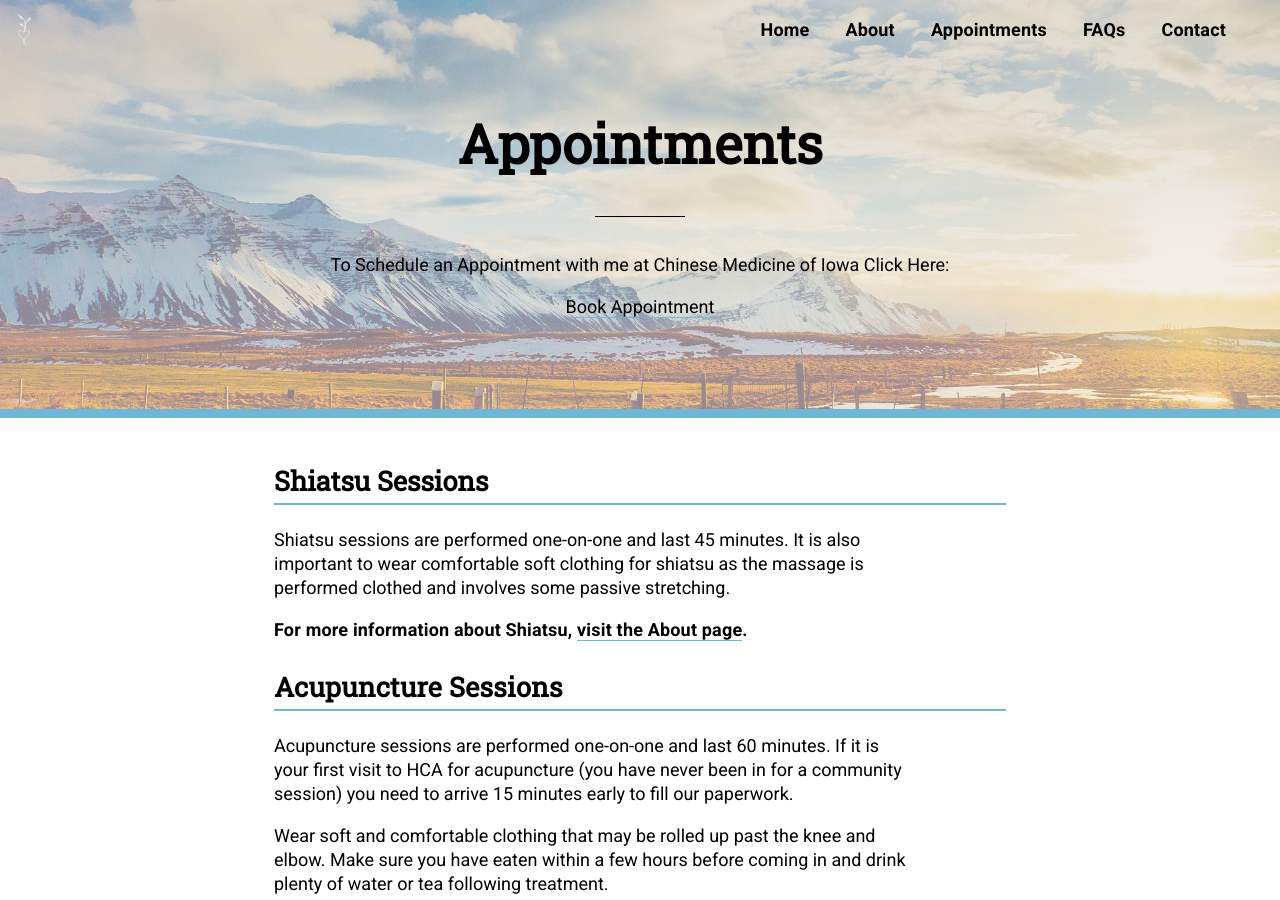
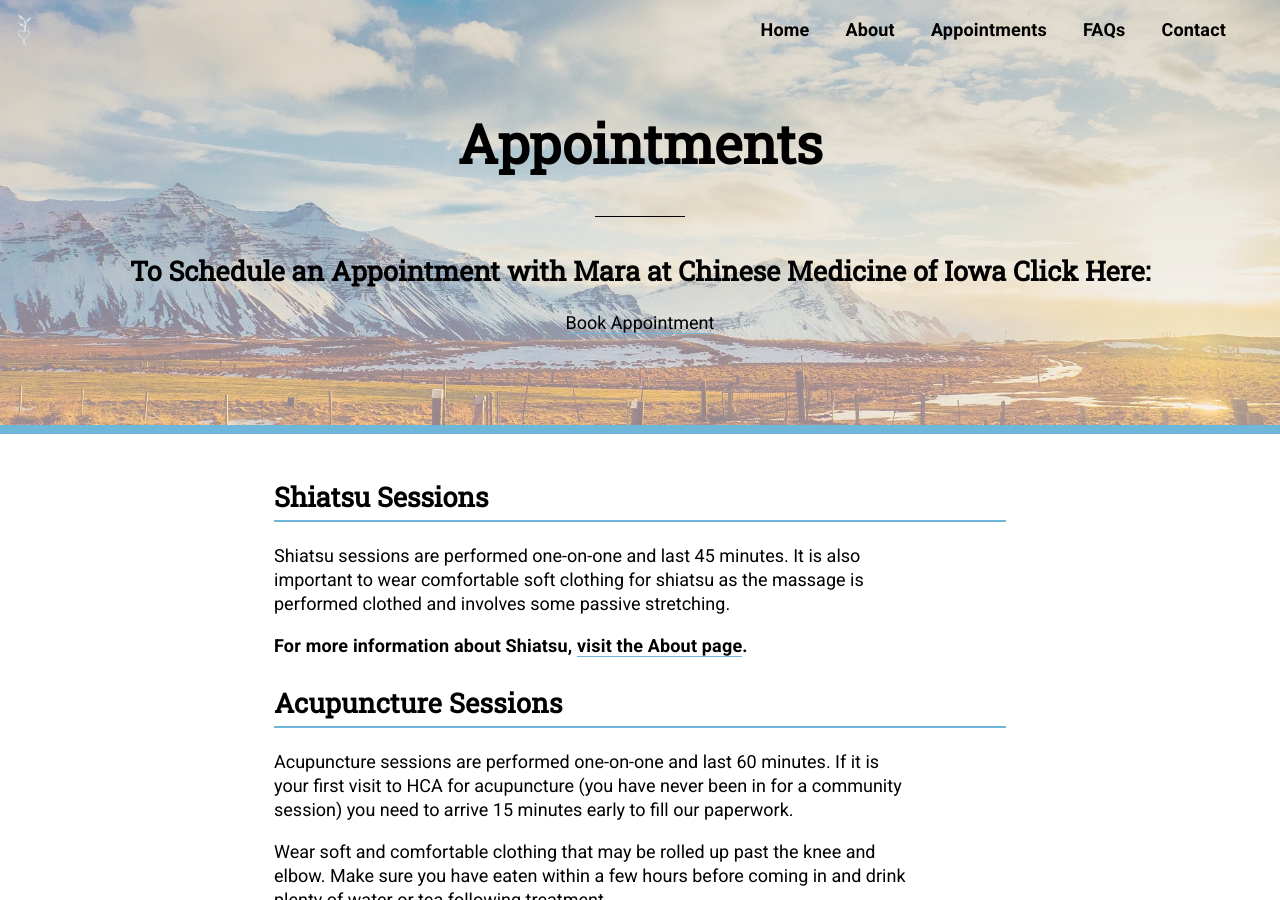
Before and after one commit to alwaysblank/heartlandacu, a Jekyll site: the page built from appointments.md, in a window 1280 px wide and 900 px high. Built offline with Jekyll 4.4.1, drawn with Linux system fonts in a browser that asks for light colours; a script that is not in the unit is left out.

Commit message:
Update Pages “appointments”

```diff
--- a/appointments.md
+++ b/appointments.md
@@ -3,7 +3,8 @@ layout: page
 title: Appointments
 masthead: /assets/images/uploads/mountains.jpg
 intro: >-
-  To Schedule an Appointment with me at Chinese Medicine of Iowa Click Here:
+  ## To Schedule an Appointment with Mara at Chinese Medicine of Iowa Click
+  Here:
 
 
   <!-- begin UnifiedPractice booking button --><span title="Online
```
